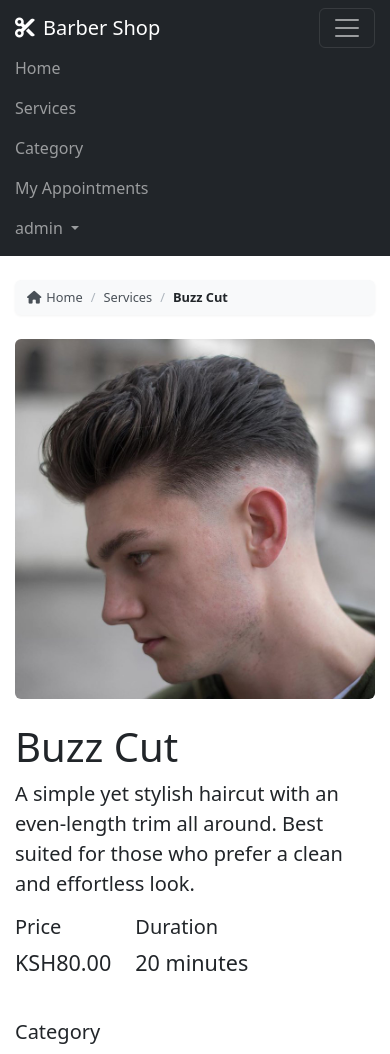
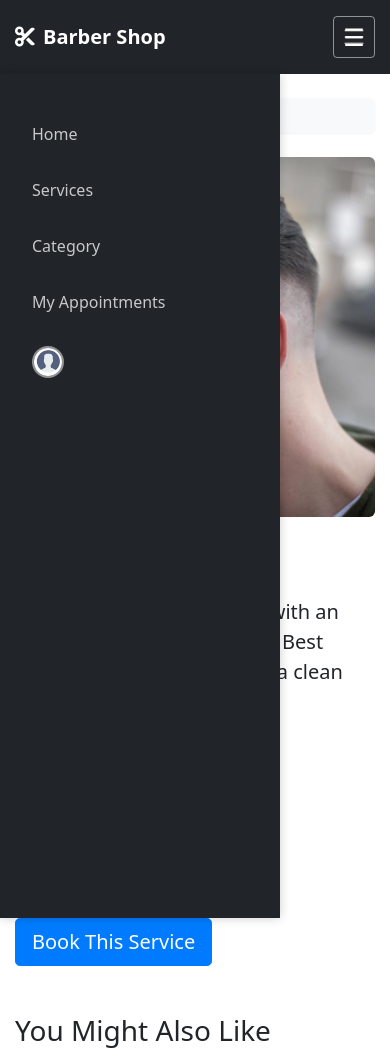
Before and after one commit to steve-ongera/e-barber, a Django app: a page that uses templates/base.html in a window 390 px wide, after a click that opens the changed part. Shown: the top 1054 px of the page. Run offline with Django 5.2, Linux system fonts and the light colour scheme; a user stored in the database is signed in; data comes from the database, SQL or seed files in the repository; both versions use the stored data as it was after the commit.

Commit message:
made changes

```diff
--- /dev/null
+++ b/static/css/navbar.css
@@ -0,0 +1,397 @@
+/* navbar.css - Custom navbar styling without Bootstrap */
+
+
+/* Navbar Container */
+.navbar {
+  background-color: #212529;
+  color: #fff;
+  padding: 1rem 0;
+  position: relative;
+}
+
+
+
+/* Brand/Logo */
+.navbar-brand {
+  display: flex;
+  align-items: center;
+  font-size: 1.25rem;
+  font-weight: bold;
+  color: #fff;
+  text-decoration: none;
+}
+
+.navbar-brand i {
+  margin-right: 0.5rem;
+}
+
+/* Toggle Button for Mobile */
+/* Toggle Button for Mobile */
+.navbar-toggler {
+  display: none;
+  background: none;
+  border: 1px solid rgba(255, 255, 255, 0.5);
+  border-radius: 4px;
+  padding: 0.5rem;
+  cursor: pointer;
+  color: white;
+  z-index: 1050;
+}
+
+.navbar-toggler-icon {
+  display: block;
+  width: 24px;
+  height: 24px;
+  position: relative;
+}
+
+.navbar-toggler-icon::before {
+  content: '☰';
+  font-size: 24px;
+  color: white;
+}
+
+/* Navigation Menu */
+.navbar-collapse {
+  display: flex;
+  align-items: center;
+}
+
+.navbar-nav {
+  display: flex;
+  list-style: none;
+  margin-left: auto;
+}
+
+.nav-item {
+  position: relative;
+}
+
+.nav-link {
+  color: rgba(255, 255, 255, 0.75);
+  text-decoration: none;
+  padding: 0.5rem 1rem;
+  display: block;
+  transition: color 0.3s;
+}
+
+.nav-link:hover {
+  color: #ffffff;
+}
+
+/* User Avatar Styles */
+.user-avatar {
+  width: 32px;
+  height: 32px;
+  border-radius: 50%;
+  object-fit: cover;
+  border: 2px solid rgba(255, 255, 255, 0.5);
+}
+
+.user-profile {
+  display: flex;
+  align-items: center;
+  padding: 0.25rem 0.5rem;
+}
+
+.dropdown-header {
+  display: block;
+  padding: 0.5rem 1rem;
+  margin-bottom: 0;
+  font-size: 0.875rem;
+  color: #6c757d;
+  white-space: nowrap;
+  font-weight: bold;
+}
+
+.visually-hidden {
+  position: absolute;
+  width: 1px;
+  height: 1px;
+  padding: 0;
+  margin: -1px;
+  overflow: hidden;
+  clip: rect(0, 0, 0, 0);
+  white-space: nowrap;
+  border: 0;
+}
+
+/* Ensure dropdown appears on hover */
+@media (min-width: 993px) {
+  .nav-item.dropdown:hover .dropdown-menu {
+    display: block;
+  }
+
+}
+/* Dropdown Menus */
+.dropdown {
+  position: relative;
+}
+
+.dropdown-toggle::after {
+  content: '';
+  display: inline-block;
+  margin-left: 0.3em;
+  vertical-align: middle;
+  border-top: 0.3em solid;
+  border-right: 0.3em solid transparent;
+  border-left: 0.3em solid transparent;
+}
+
+.dropdown-menu {
+  display: none;
+  position: absolute;
+  top: 100%;
+  right: 0;
+  background-color: #fff;
+  min-width: 10rem;
+  padding: 0.5rem 0;
+  border-radius: 4px;
+  box-shadow: 0 0.5rem 1rem rgba(0, 0, 0, 0.15);
+  z-index: 1000;
+}
+
+.dropdown:hover .dropdown-menu {
+  display: block;
+}
+
+.dropdown-item {
+  color: #212529;
+  text-decoration: none;
+  display: block;
+  padding: 0.5rem 1rem;
+  clear: both;
+  font-weight: normal;
+  white-space: nowrap;
+}
+
+.dropdown-item:hover {
+  background-color: #f8f9fa;
+}
+
+.dropdown-divider {
+  height: 0;
+  margin: 0.5rem 0;
+  overflow: hidden;
+  border-top: 1px solid #e9ecef;
+}
+
+/* Responsive Styles */
+@media (max-width: 992px) {
+  .navbar-toggler {
+    display: block;
+  }
+
+  /* Side navigation panel */
+  .navbar-collapse {
+    position: fixed;
+    top: 0;
+    left: -280px; /* Start off-screen */
+    width: 280px;
+    height: 100vh;
+    background-color: #212529;
+    padding: 4rem 1rem 1rem;
+    overflow-y: auto;
+    transition: left 0.3s ease;
+    display: block;
+    z-index: 1040;
+    box-shadow: 0 0 10px rgba(0, 0, 0, 0.2);
+  }
+
+  .navbar-collapse.show {
+    left: 0; /* Slide in */
+  }
+
+  /* Overlay when menu is open */
+  .navbar-overlay {
+    display: none;
+    position: fixed;
+    top: 0;
+    left: 0;
+    right: 0;
+    bottom: 0;
+    background-color: rgba(0, 0, 0, 0.5);
+    z-index: 1030;
+  }
+
+  .navbar-overlay.show {
+    display: block;
+  }
+
+  .navbar-nav {
+    flex-direction: column;
+    width: 100%;
+    margin-top: 1rem;
+  }
+
+  .nav-item {
+    margin: 0.5rem 0;
+    width: 100%;
+  }
+
+  .dropdown-menu {
+    position: static;
+    float: none;
+    width: auto;
+    box-shadow: none;
+    background-color: rgba(255, 255, 255, 0.05);
+    border: none;
+    padding: 0.5rem 0;
+    margin: 0.5rem 0 0.5rem 1rem;
+    border-radius: 0;
+    border-left: 2px solid rgba(255, 255, 255, 0.2);
+  }
+
+  .dropdown-item {
+    color: rgba(255, 255, 255, 0.75);
+    padding: 0.5rem 1rem;
+  }
+
+  .dropdown-item:hover {
+    background-color: rgba(255, 255, 255, 0.1);
+    color: #fff;
+  }
+
+  .dropdown-divider {
+    border-top-color: rgba(255, 255, 255, 0.1);
+  }
+
+  /* Change dropdown behavior for mobile */
+  .dropdown-menu {
+    display: none;
+  }
+
+  .dropdown-toggle.active + .dropdown-menu {
+    display: block;
+  }
+}
+/* Navigation Menu */
+.navbar-collapse {
+  display: flex;
+  align-items: center;
+}
+
+.navbar-nav {
+  display: flex;
+  list-style: none;
+  margin-left: auto;
+}
+
+.nav-item {
+  position: relative;
+}
+
+.nav-link {
+  color: rgba(255, 255, 255, 0.75);
+  text-decoration: none;
+  padding: 0.5rem 1rem;
+  display: block;
+  transition: color 0.3s;
+}
+
+.nav-link:hover {
+  color: #ffffff;
+}
+
+/* Dropdown Menus */
+.dropdown {
+  position: relative;
+}
+
+.dropdown-toggle::after {
+  content: '';
+  display: inline-block;
+  margin-left: 0.3em;
+  vertical-align: middle;
+  border-top: 0.3em solid;
+  border-right: 0.3em solid transparent;
+  border-left: 0.3em solid transparent;
+}
+
+.dropdown-menu {
+  display: none;
+  position: absolute;
+  top: 100%;
+  right: 0;
+  background-color: #fff;
+  min-width: 10rem;
+  padding: 0.5rem 0;
+  border-radius: 4px;
+  box-shadow: 0 0.5rem 1rem rgba(0, 0, 0, 0.15);
+  z-index: 1000;
+}
+
+.dropdown:hover .dropdown-menu {
+  display: block;
+}
+
+.dropdown-item {
+  color: #212529;
+  text-decoration: none;
+  display: block;
+  padding: 0.5rem 1rem;
+  clear: both;
+  font-weight: normal;
+  white-space: nowrap;
+}
+
+.dropdown-item:hover {
+  background-color: #f8f9fa;
+}
+
+.dropdown-divider {
+  height: 0;
+  margin: 0.5rem 0;
+  overflow: hidden;
+  border-top: 1px solid #e9ecef;
+}
+
+/* Responsive Styles */
+@media (max-width: 992px) {
+  .navbar-toggler {
+    display: block;
+  }
+
+  .navbar-collapse {
+    position: absolute;
+    top: 100%;
+    left: 0;
+    right: 0;
+    background-color: #212529;
+    padding: 1rem;
+    display: none;
+    z-index: 1000;
+  }
+
+  .navbar-collapse.show {
+    display: block;
+  }
+
+  .navbar-nav {
+    flex-direction: column;
+    width: 100%;
+  }
+
+  .dropdown-menu {
+    position: static;
+    float: none;
+    width: auto;
+    box-shadow: none;
+    background-color: transparent;
+    border: none;
+    padding-left: 1rem;
+  }
+
+  .dropdown-item {
+    color: rgba(255,255,255,0.75);
+  }
+
+  .dropdown-item:hover {
+    background-color: transparent;
+    color: #fff;
+  }
+
+  .dropdown-divider {
+    border-top-color: rgba(255,255,255,0.1);
+  }
+}
--- a/templates/base.html
+++ b/templates/base.html
@@ -14,55 +14,11 @@
     <link rel="stylesheet" href="https://cdnjs.cloudflare.com/ajax/libs/font-awesome/6.4.0/css/all.min.css">
     <!-- Custom CSS -->
     <link rel="stylesheet" href="{% static 'css/style.css' %}">
+    <link rel="stylesheet" href="{% static 'css/navbar.css' %}">
     {% block extra_css %}{% endblock %}
 </head>
 <body>
-    <!-- Navigation -->
-    <nav class="navbar navbar-expand-lg navbar-dark bg-dark">
-        <div class="container">
-            <a class="navbar-brand" href="{% url 'home' %}">
-                <i class="fas fa-cut me-2"></i>Barber Shop
-            </a>
-            <button class="navbar-toggler" type="button" data-bs-toggle="collapse" data-bs-target="#navbarNav">
-                <span class="navbar-toggler-icon"></span>
-            </button>
-            <div class="collapse navbar-collapse" id="navbarNav">
-                <ul class="navbar-nav ms-auto">
-                    <li class="nav-item">
-                        <a class="nav-link" href="{% url 'home' %}">Home</a>
-                    </li>
-                    <li class="nav-item">
-                        <a class="nav-link" href="{% url 'service_list' %}">Services</a>
-                    </li>
-                    {% if user.is_authenticated %}
-                        <li class="nav-item">
-                            <a class="nav-link" href="#">Category</a>
-                        </li>
-                        <li class="nav-item">
-                            <a class="nav-link" href="{% url 'my_appointments' %}">My Appointments</a>
-                        </li>
-                        <li class="nav-item dropdown">
-                            <a class="nav-link dropdown-toggle" href="#" id="navbarDropdown" role="button" data-bs-toggle="dropdown">
-                                {{ user.username }}
-                            </a>
-                            <ul class="dropdown-menu">
-                                <li><a class="dropdown-item" href="#">Profile</a></li>
-                                <li><hr class="dropdown-divider"></li>
-                                <li><a class="dropdown-item" href="{% url 'logout' %}">Logout</a></li>
-                            </ul>
-                        </li>
-                    {% else %}
-                        <li class="nav-item">
-                            <a class="nav-link" href="{% url 'login' %}">Login</a>
-                        </li>
-                        <li class="nav-item">
-                            <a class="nav-link" href="{% url 'signup' %}">Sign Up</a>
-                        </li>
-                    {% endif %}
-                </ul>
-            </div>
-        </div>
-    </nav>
+    {% include 'include/navbar.html'%}
 
     <!-- Messages -->
     {% if messages %}
--- /dev/null
+++ b/templates/include/navbar.html
@@ -0,0 +1,51 @@
+{% load static %}
+<link rel="stylesheet" href="{% static 'css/navbar.css' %}">
+
+<!-- Navigation -->
+<nav class="navbar navbar-expand-lg navbar-dark bg-dark">
+    <div class="container">
+        <a class="navbar-brand" href="{% url 'home' %}">
+            <i class="fas fa-cut me-2"></i>Barber Shop
+        </a>
+        <button class="navbar-toggler" type="button" data-bs-toggle="collapse" data-bs-target="#navbarNav">
+            <span class="navbar-toggler-icon"></span>
+        </button>
+        <div class="collapse navbar-collapse" id="navbarNav">
+            <ul class="navbar-nav ms-auto">
+                <li class="nav-item">
+                    <a class="nav-link" href="{% url 'home' %}">Home</a>
+                </li>
+                <li class="nav-item">
+                    <a class="nav-link" href="{% url 'service_list' %}">Services</a>
+                </li>
+                {% if user.is_authenticated %}
+                    <li class="nav-item">
+                        <a class="nav-link" href="#">Category</a>
+                    </li>
+                    <li class="nav-item">
+                        <a class="nav-link" href="{% url 'my_appointments' %}">My Appointments</a>
+                    </li>
+                    <li class="nav-item dropdown">
+                        <a class="nav-link  user-profile" href="#" id="navbarDropdown" role="button">
+                            <img src="{% static 'images/user.png' %}" alt="User" class="user-avatar">
+                            <span class="visually-hidden">{{ user.username }}</span>
+                        </a>
+                        <ul class="dropdown-menu">
+                            <li class="dropdown-header">{{ user.username }}</li>
+                            <li><a class="dropdown-item" href="#">Profile</a></li>
+                            <li><hr class="dropdown-divider"></li>
+                            <li><a class="dropdown-item" href="{% url 'logout' %}">Logout</a></li>
+                        </ul>
+                    </li>
+                {% else %}
+                    <li class="nav-item">
+                        <a class="nav-link" href="{% url 'login' %}">Login</a>
+                    </li>
+                    <li class="nav-item">
+                        <a class="nav-link" href="{% url 'signup' %}">Sign Up</a>
+                    </li>
+                {% endif %}
+            </ul>
+        </div>
+    </div>
+</nav>
```
Also changed, not shown: db.sqlite3, static/images/user.png (added).
